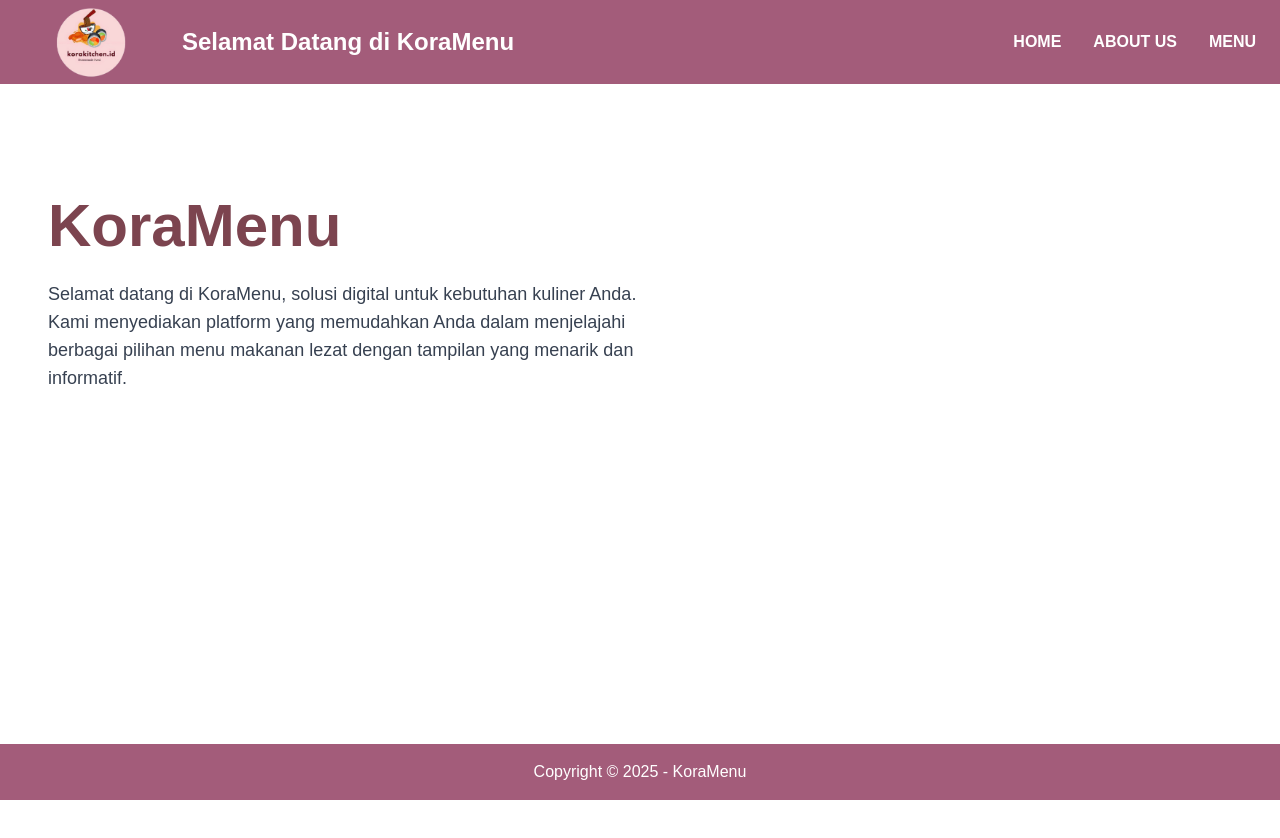
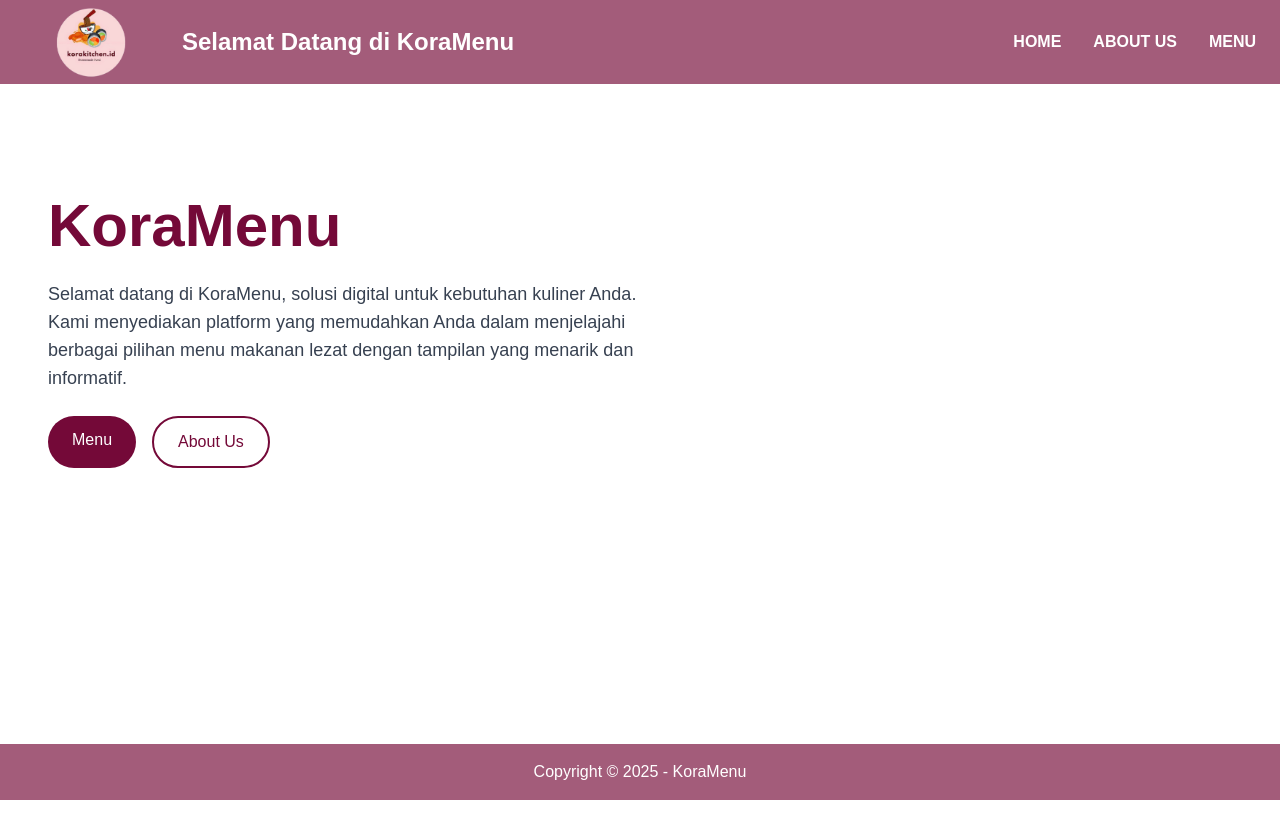
Before and after one commit to Claraindriani1764/risfara_if22dx, a Next.js app: page / in a window 1280 px wide. Shown: the top 838 px of the page. Built offline with nearby package versions, Linux system fonts and the light colour scheme.

Commit message:
"clara: menambahkan navigasi menu pada bagian page home"

```diff
--- a/app/page.tsx
+++ b/app/page.tsx
@@ -1,16 +1,26 @@
 import Image from "next/image";
+import Link from "next/link";
 
 export default function Home() {
   return (
     <div className="min-h-screen p-8 flex items-start justify-center bg-white">
       <main className="container mx-auto flex flex-col md:flex-row items-center justify-between gap-12 px-4 mt-20">
         <div className="flex flex-col gap-6 md:w-1/2">
-          <h1 className="text-6xl font-bold text-coklat">
+          <h1 className="text-6xl font-bold text-maroon">
             KoraMenu
           </h1>
           <p className="text-lg text-gray-700">
             Selamat datang di KoraMenu, solusi digital untuk kebutuhan kuliner Anda. Kami menyediakan platform yang memudahkan Anda dalam menjelajahi berbagai pilihan menu makanan lezat dengan tampilan yang menarik dan informatif.
           </p>
+
+          <div className="flex gap-4">
+            <Link href="/menu" className="bg-maroon text-white px-6 py-3 rounded-full hover:bg-ungu transition-colors">
+              Menu
+            </Link>
+            <Link href="/about" className="border-2 border-maroon text-maroon px-6 py-3 rounded-full hover:bg-ungu transition-colors">
+              About Us
+            </Link>
+          </div>
 
         </div>
 
```
